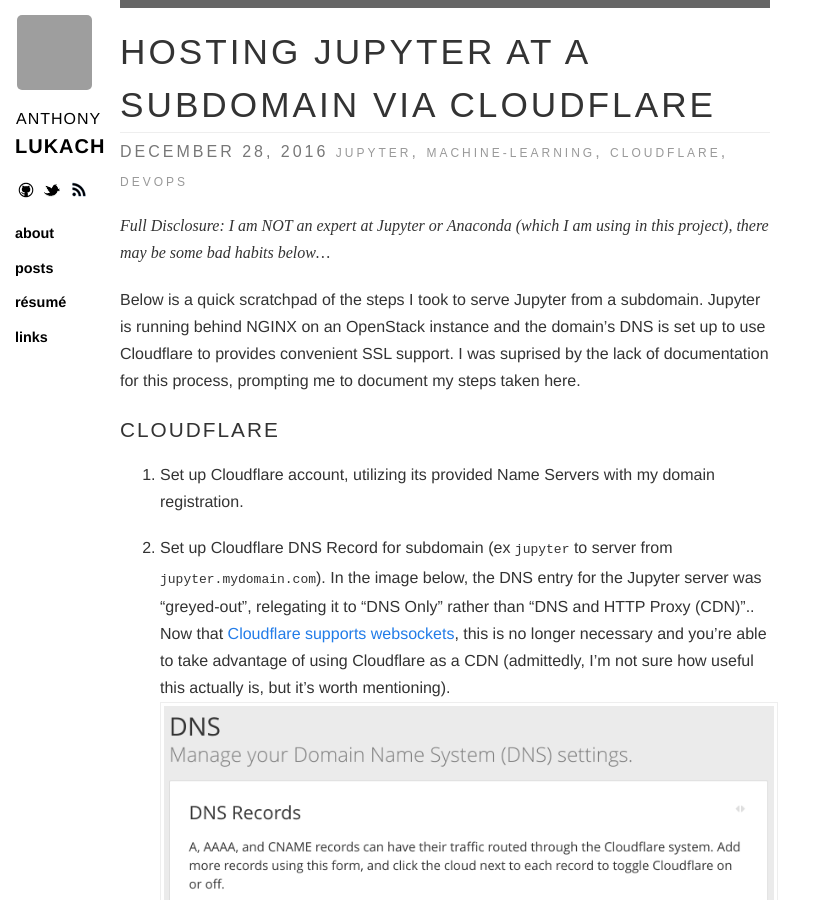
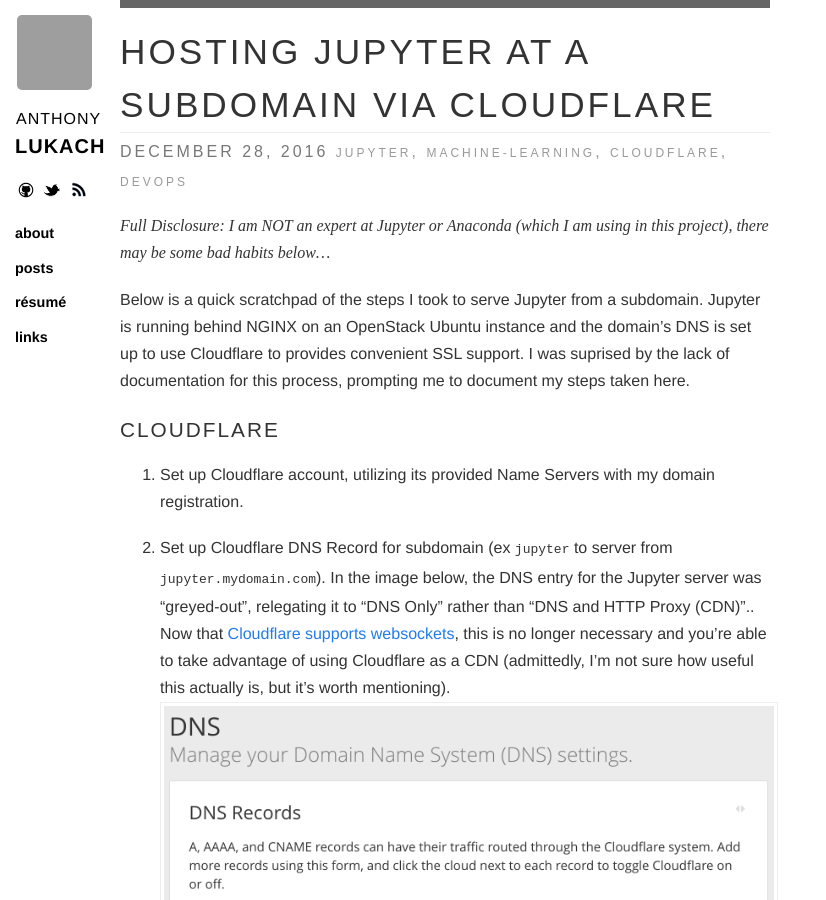
Before and after one commit to alukach/alukach.github.io, a Jekyll site: the page built from _posts/2016-12-28-serving-jupyter.md, in a window 1280 px wide and 900 px high. Shown: the whole window, without its empty margins (0-826 px from the left). Built offline with Jekyll 4.4.1, drawn with Linux system fonts in a browser that asks for light colours; nearby versions of some CDN libraries; comment, search, counter and statistics services are not loaded; some of the changed text lies outside the part shown; grey boxes are pictures that could not be loaded.

Commit message:
Quick blurb about installation

```diff
--- a/_posts/2016-12-28-serving-jupyter.md
+++ b/_posts/2016-12-28-serving-jupyter.md
@@ -7,7 +7,7 @@ tags: [jupyter, machine-learning, cloudflare, devops]
 
 _Full Disclosure: I am NOT an expert at Jupyter or Anaconda (which I am using in this project), there may be some bad habits below..._
 
-Below is a quick scratchpad of the steps I took to serve Jupyter from a subdomain. Jupyter is running behind NGINX on an OpenStack instance and the domain's DNS is set up to use Cloudflare to provides convenient SSL support. I was suprised by the lack of documentation for this process, prompting me to document my steps taken here.
+Below is a quick scratchpad of the steps I took to serve Jupyter from a subdomain. Jupyter is running behind NGINX on an OpenStack Ubuntu instance and the domain's DNS is set up to use Cloudflare to provides convenient SSL support. I was suprised by the lack of documentation for this process, prompting me to document my steps taken here.
 
 ## Cloudflare
 
```
Also changed, not shown: other parts of _posts/2016-12-28-serving-jupyter.md (+4 -0 lines).
